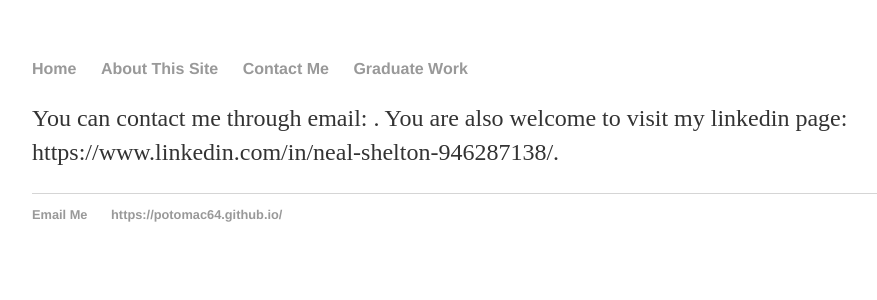
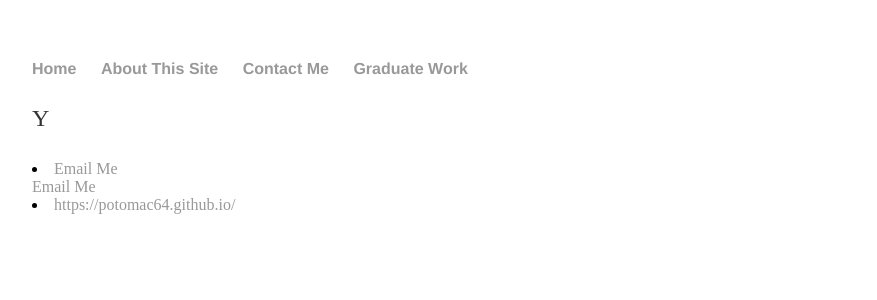
Before and after one commit to potomac64/potomac64.github.io, a Jekyll site: the page built from contact/index.html, in a window 1280 px wide. Shown: the top 300 px of the page, without its empty margins (160-1037 px from the left). Built offline with Jekyll 4.4.1, drawn with Linux system fonts in a browser that asks for light colours.

Commit message:
Update index.html

```diff
--- a/contact/index.html
+++ b/contact/index.html
@@ -3,5 +3,7 @@ layout: default
 title: Contact Neal Shelton
 ---
 <div class="blurb">
-		<p>You can contact me through email: <a href="mailto:potomac.64@gmail.com"></a>. You are also welcome to visit my linkedin page: https://www.linkedin.com/in/neal-shelton-946287138/.</p>
+		<p>Y<li><a href="mailto:potomac.64@gmail.com">Email Me</a></li>
+
+<a href="https://www.linkedin.com/in/neal-shelton-946287138/>Neal Shelton at Linkedin</a></p>
 </div><!-- /.blurb -->
```
